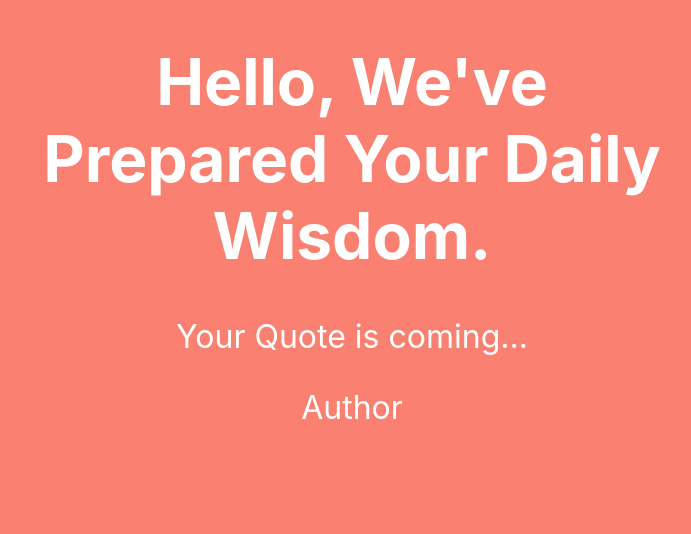
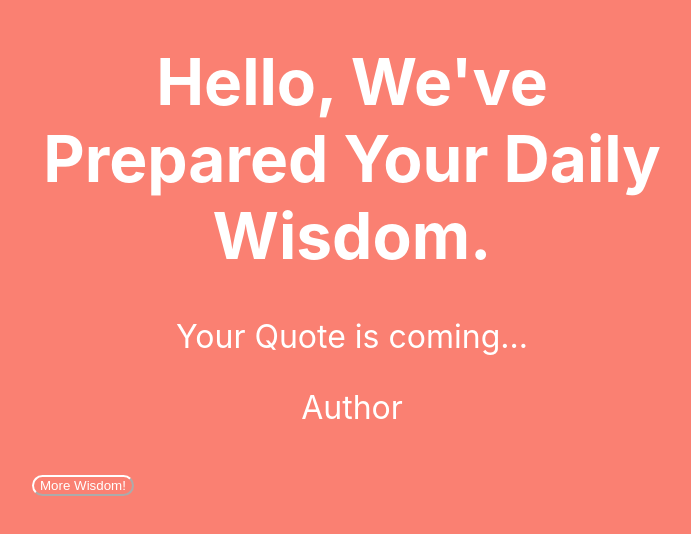
Before and after one commit to ghsmc/dailywisdom, a plain HTML site: page index.html in a window 1280 px wide. Shown: the whole page, without its empty margins (288-979 px from the left). Drawn offline with Linux system fonts and the light colour scheme; no server answers.

Commit message:
small change

```diff
--- a/index.html
+++ b/index.html
@@ -11,6 +11,8 @@
     <h1 id="intro" class="center">Hello, We've Prepared Your Daily Wisdom.</h1>
     <p id="quotation" class="center">Your Quote is coming...</p>
     <p id="author" class="center">Author</p>
+
+    <button class="btn">More Wisdom!</button>
 
     <script>
 
--- a/styles.css
+++ b/styles.css
@@ -11,3 +11,11 @@ body {
 .center {
     text-align: center;
 }
+
+.btn {
+    border-radius: 1rem;
+    border-color: white;
+    background-color: rgba(255, 255, 255, 0);
+    color: white;
+
+}
```
